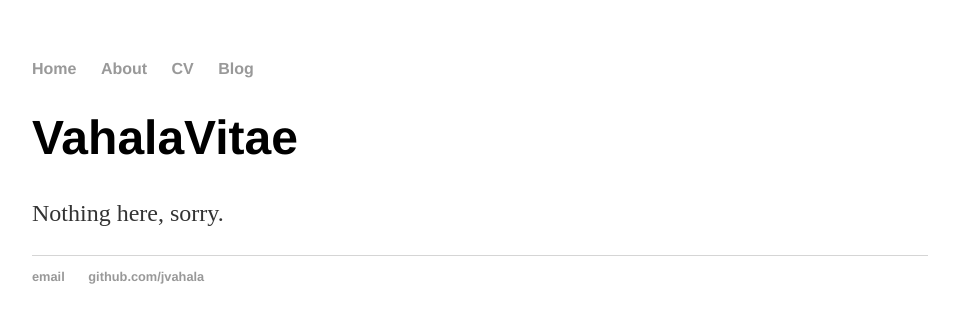
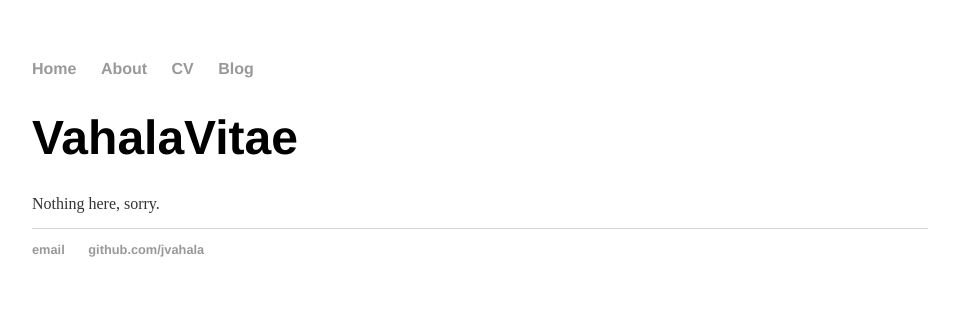
Before and after one commit to jvahala/jvahala.github.io, a Jekyll site: the page built from cv/index.html, in a window 1280 px wide. Shown: the top 323 px of the page, without its empty margins (160-1119 px from the left). Built offline with Jekyll 4.4.1, drawn with Linux system fonts in a browser that asks for light colours.

Commit message:
Changed font sizes

```diff
--- a/css/main.css
+++ b/css/main.css
@@ -24,8 +24,8 @@ h1 {
     font-family:'Helvetica', 'Arial', 'Sans-Serif';
 }
 p {
-    font-size: 1.5em;
-    line-height: 1.4em;
+    font-size: 1.0em;
+    line-height: 0.9em;
     color: #333;
 }
 footer {
@@ -35,7 +35,7 @@ footer {
 
 ul.posts {
     margin: 20px auto 40px;
-    font-size: 1.5em;
+    font-size: 1.0em;
 }
 
 ul.posts li {
```
